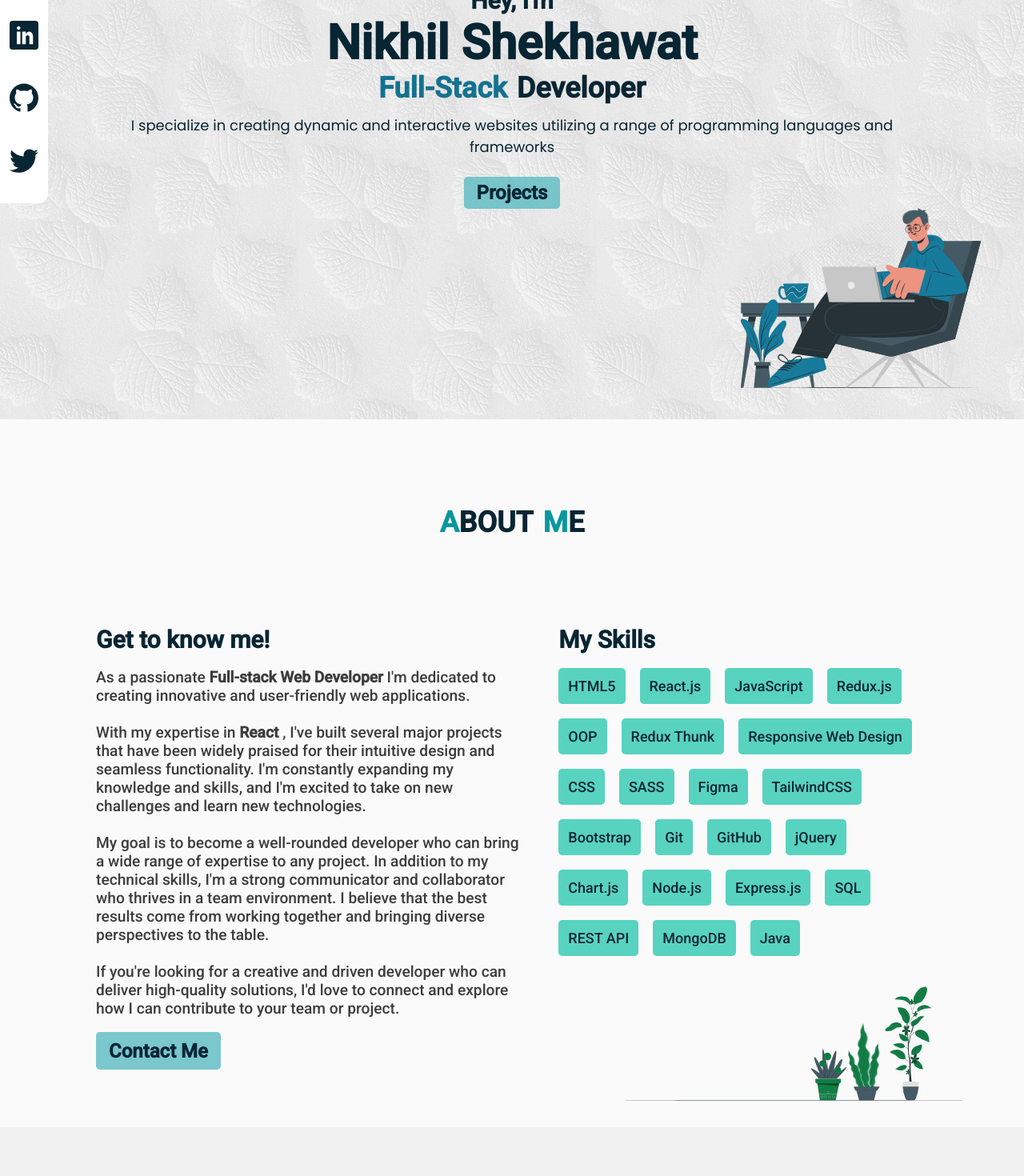
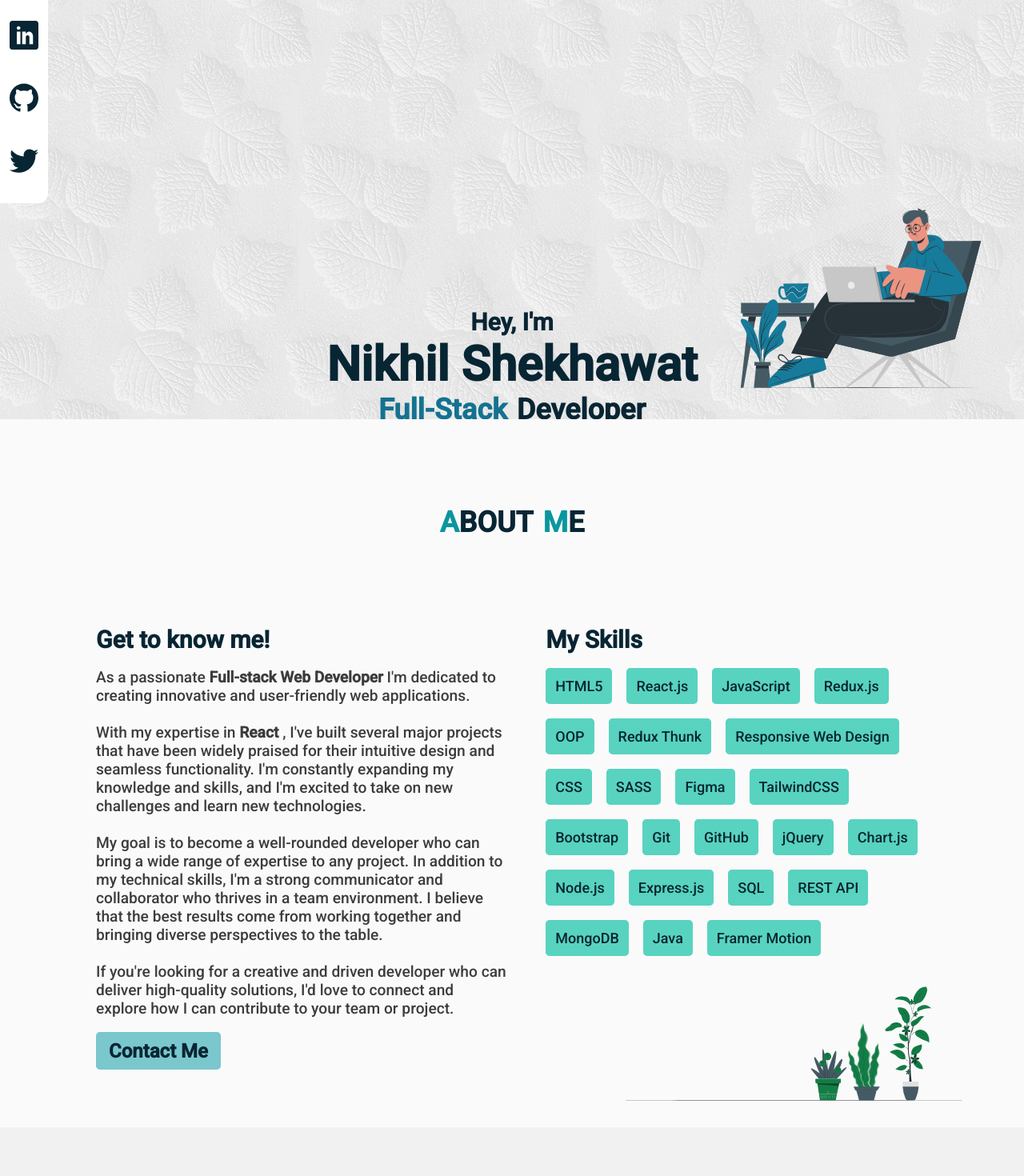
Before and after one commit to nikhil-223/myPortfolio, a React (Create React App) app: page / in a window 1280 px wide. Shown: the part 280-1750 px from the top of the page at 80% size. Built offline with nearby package versions, Linux system fonts and the light colour scheme.

Commit message:
framer motion

```diff
--- a/package.json
+++ b/package.json
@@ -7,6 +7,7 @@
     "@testing-library/jest-dom": "^5.16.5",
     "@testing-library/react": "^13.4.0",
     "@testing-library/user-event": "^13.5.0",
+    "framer-motion": "^10.12.11",
     "react": "^18.2.0",
     "react-dom": "^18.2.0",
     "react-icon": "^1.0.0",
--- a/src/components/about/About.css
+++ b/src/components/about/About.css
@@ -98,11 +98,6 @@
 	color: white;
 	justify-content: center;
 	align-items: center;
-	opacity: 0;
-	transition: all 0.2s ease;
-}
-.skillPercentage:hover{
-	opacity: 1;
 }
 
 .about-illustration {
@@ -111,8 +106,6 @@
 	right: 0;
 	bottom: -5rem;
 	z-index: 2;
-	transform: translate(-45%,0%);
-	transition: all 1s;
 }
 .about-illustration img {
 	width: 40rem;
--- a/src/components/about/About.js
+++ b/src/components/about/About.js
@@ -1,15 +1,13 @@
-import React from "react";
+import React,{useEffect, useRef} from "react";
 import "./About.css";
 import Skill from "./Skill";
 import AboutIllustration from "../../images/plants.svg";
+import { motion,useInView,useAnimation} from "framer-motion";
 
 const About = (props, ref) => {
-	const { aboutIllVisible } = props;
-	if (aboutIllVisible) {
-		document
-			.querySelector(".about-illustration")
-			.classList.add("aboutIllVisible");
-	}
+
+	const illustrationRef = useRef(null)
+
 	const skills = [
 		{ skillName: "HTML5", skillPercentage: "70%" },
 		{ skillName: "React.js", skillPercentage: "60%" },
@@ -33,7 +31,49 @@ const About = (props, ref) => {
 		{ skillName: "REST API", skillPercentage: "60%" },
 		{ skillName: "MongoDB", skillPercentage: "65%" },
 		{ skillName: "Java", skillPercentage: "60%" },
+		{ skillName: "Framer Motion", skillPercentage: "40%" },
 	];
+
+	//framer motions
+	const buttonVariants = {
+		hidden: { opacity: 0 },
+		visible: {
+			opacity: 1,
+			transition: {
+				duration: 1,
+			},
+		},
+	};
+	const illustrationVariants = {
+		hidden: { opacity: 0 , y:100  },
+		visible: {
+			opacity: 1,
+			y: 0,
+			transition: {
+				duration: 1,
+			},
+		},
+	};
+	const skillSetVariants = {
+		hidden: { opacity: 0 , x:100  },
+		visible: {
+			opacity: 1,
+			x: 0,
+			transition: {
+				type:'spring',
+			},
+		},
+	};
+
+	const isInView = useInView(illustrationRef,{margin:'-200px', once: true});
+	const animation = useAnimation();
+
+	useEffect(() => {
+		if (isInView) {
+				animation.start('visible')
+				}
+	}, [isInView,animation])
+
 
 	return (
 		<section id="about">
@@ -62,13 +102,21 @@ const About = (props, ref) => {
 							high-quality solutions, I'd love to connect and explore how I can
 							contribute to your team or project.
 						</div>
-						<div className="about-gtkm-contact  id-buttons">
+						<motion.div
+							className="about-gtkm-contact  id-buttons"
+							variants={buttonVariants}
+							initial="hidden"
+							animate='visible'>
 							<a href="#contact">Contact Me</a>
-						</div>
+						</motion.div>
 					</div>
 					<div className="about-skills">
 						<div className="about-skills-title">My Skills</div>
-						<div className="skill-set">
+						<motion.div
+							variants={skillSetVariants}
+							initial="hidden"
+							animate='visible'
+							className="skill-set">
 							{skills.map((item) => {
 								return (
 									<Skill
@@ -78,17 +126,21 @@ const About = (props, ref) => {
 									/>
 								);
 							})}
-						</div>
+						</motion.div>
 					</div>
 				</div>
 			</div>
-			<div className={`about-illustration`} ref={ref}>
+			<motion.div className={`about-illustration`}
+				ref={illustrationRef}
+				variants={illustrationVariants}
+				initial="hidden"
+				animate={animation}
+			>
 				<img
-					className={`${aboutIllVisible ? "aboutIllVisible" : "hide"}`}
 					src={AboutIllustration}
 					alt="home"
 				/>
-			</div>
+			</motion.div>
 		</section>
 	);
 };
--- a/src/components/about/Skill.js
+++ b/src/components/about/Skill.js
@@ -1,12 +1,56 @@
-import React from 'react'
+import React, { useEffect, useRef } from "react";
+import {
+	motion,
+	useInView,
+	useAnimation,
+} from "framer-motion";
 
 const Skill = (props) => {
-    const {skillName,skillPercentage}=props;
-  return (
-    <span className='skill'>{skillName}
-      <div className='skillPercentage'>{skillPercentage}</div>
-    </span>
-  )
-}
+	const { skillName, skillPercentage } = props;
 
-export default Skill
+	const ref = useRef(null);
+	const isInView = useInView(ref, {
+		margin: "-30px",
+		once: true,
+	});
+	const controls = useAnimation();
+
+	useEffect(() => {
+		if (isInView) {
+			controls.start("visible");
+		}
+
+	}, [isInView,controls]);
+
+	const skillsVariants = {
+		hidden: { opacity: 0, x: 100 },
+		visible: {
+			opacity: 1,
+			x: 0,
+			transition: {
+				type: "spring",
+				duration: 0.5,
+			},
+		},
+	};
+
+	return (
+		<motion.span
+			ref={ref}
+			className="skill"
+			variants={skillsVariants}
+			initial="hidden"
+			animate={controls}
+			>
+			{skillName}
+			<motion.div
+				initial={{ opacity: 0 }}
+				whileHover={{ opacity: 1 }}
+				className="skillPercentage">
+				{skillPercentage}
+			</motion.div>
+		</motion.span>
+	);
+};
+
+export default Skill;
--- a/src/components/home/Home.js
+++ b/src/components/home/Home.js
@@ -2,13 +2,45 @@ import React, { forwardRef } from "react";
 import "./Home.scss";
 import HomeIllustration from "../../images/Home.svg";
 import { ImLinkedin, ImGithub, ImTwitter } from "react-icons/im";
+import { motion, useScroll, useTransform } from "framer-motion";
 
 const Home = (props, ref) => {
 	const { textVisible, aboutVisible } = props;
-	if(textVisible){
-		document.querySelector(".home-illustration").classList.add("visibleRight");
-		document.querySelector(".profile-info").classList.add("visible");
-	}
+
+	// framer motion
+	let { scrollYProgress } = useScroll();
+	let y = useTransform(scrollYProgress, [0, 1], ["0%", "50%"]);
+
+	const infoVariants = {
+		hidden: {
+			opacity: 0,
+			y: 100,
+		},
+		visible: {
+			opacity: 1,
+			y: 0,
+			transition: {
+				duration: 1,
+				ease: "easeInOut",
+
+			},
+		},
+	};
+	const infoChildVariants = {
+		hidden: {
+			opacity: 0,
+			y: 100,
+		},
+		visible: {
+			opacity: 1,
+			y: 0,
+			transition: {
+				duration: 1,
+				ease: "easeInOut",
+			},
+		},
+	};
+
 	return (
 		<section id="home" className="home" ref={ref}>
 			<div className="home-container">
@@ -38,35 +70,42 @@ const Home = (props, ref) => {
 						</a>
 					</div>
 				</div>
-				<div className={`profile-info `}>
+				<motion.div
+					className={`profile-info `}
+					variants={infoVariants}
+					initial="hidden"
+					animate="visible"
+					style={{ y }}>
 					<div>
 						<span>
 							{" "}
-							<h6>Hey, I'm </h6> <h3>Nikhil Shekhawat</h3>{" "}
+							<motion.h6 variants={infoChildVariants}>Hey, I'm </motion.h6>{" "}
+							<motion.h3 variants={infoChildVariants}>
+								Nikhil Shekhawat
+							</motion.h3>{" "}
 						</span>
 					</div>
-					<div>
+					<motion.div variants={infoChildVariants}>
 						<span>Full-Stack</span>
 						<span>Developer</span>
-					</div>
-					<div>
+					</motion.div>
+					<motion.div variants={infoChildVariants}>
 						<span>
-							I specialize in creating dynamic and interactive websites utilizing
-							a range of programming languages and frameworks
+							I specialize in creating dynamic and interactive websites
+							utilizing a range of programming languages and frameworks
 						</span>
-					</div>
+					</motion.div>
 					<div className="project-button id-buttons">
 						<a href="#projects">Projects</a>
 					</div>
-				</div>
+				</motion.div>
 				<div
 					className={`scroll-indicator ${
 						aboutVisible ? "hideScroll" : "visibleScroll"
 					} `}>
 					<div className="scroll-inner"></div>
 				</div>
-				<div
-					className={`home-illustration`}>
+				<div className={`home-illustration`}>
 					<img src={HomeIllustration} alt="home" />
 				</div>
 			</div>
--- a/src/components/home/Home.scss
+++ b/src/components/home/Home.scss
@@ -30,9 +30,6 @@
 	justify-content: center;
 	align-items: center;
 	z-index: 4;
-	transform: translate(-30%);
-	opacity: 0;
-	transition: transform  1s ease-in-out, opacity 1s ease-in-out;
 }
 
 .profile-info div:nth-child(1) span {
@@ -164,15 +161,8 @@
 	justify-content: flex-end;
 	width: 100%;
 	z-index: 2;
-	opacity: 0;
-	transform: translate(30%);
-	transition: transform  1s ease-in-out, opacity 1s ease-in-out;
 }
 
-.visibleRight {
-	opacity: 1;
-	transform: translate(0%);
-}
 .home-illustration img {
 	width: 30rem;
 	height: 30rem;
```
Also changed, not shown: 1 other file (tests, documents, lock files or other folders).
